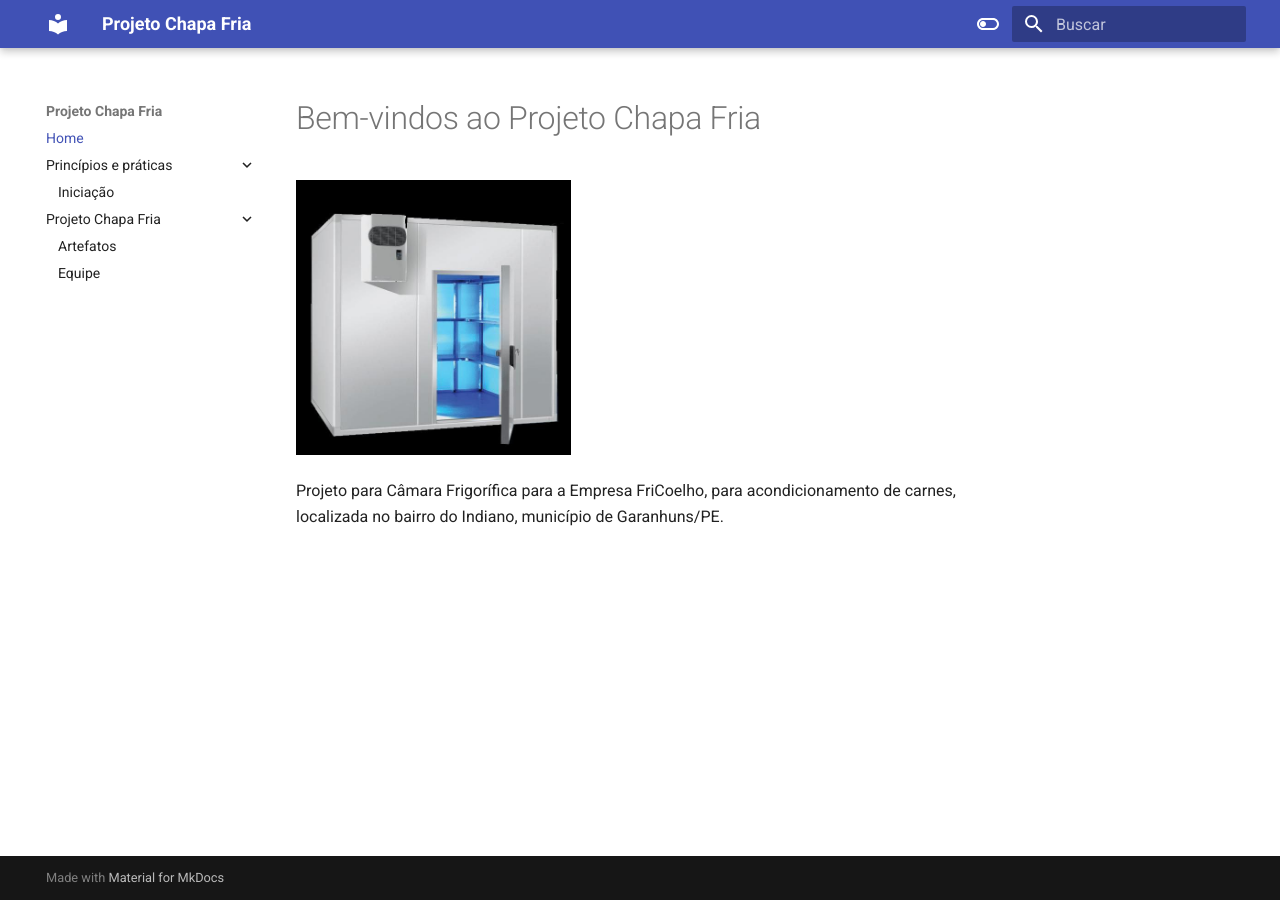
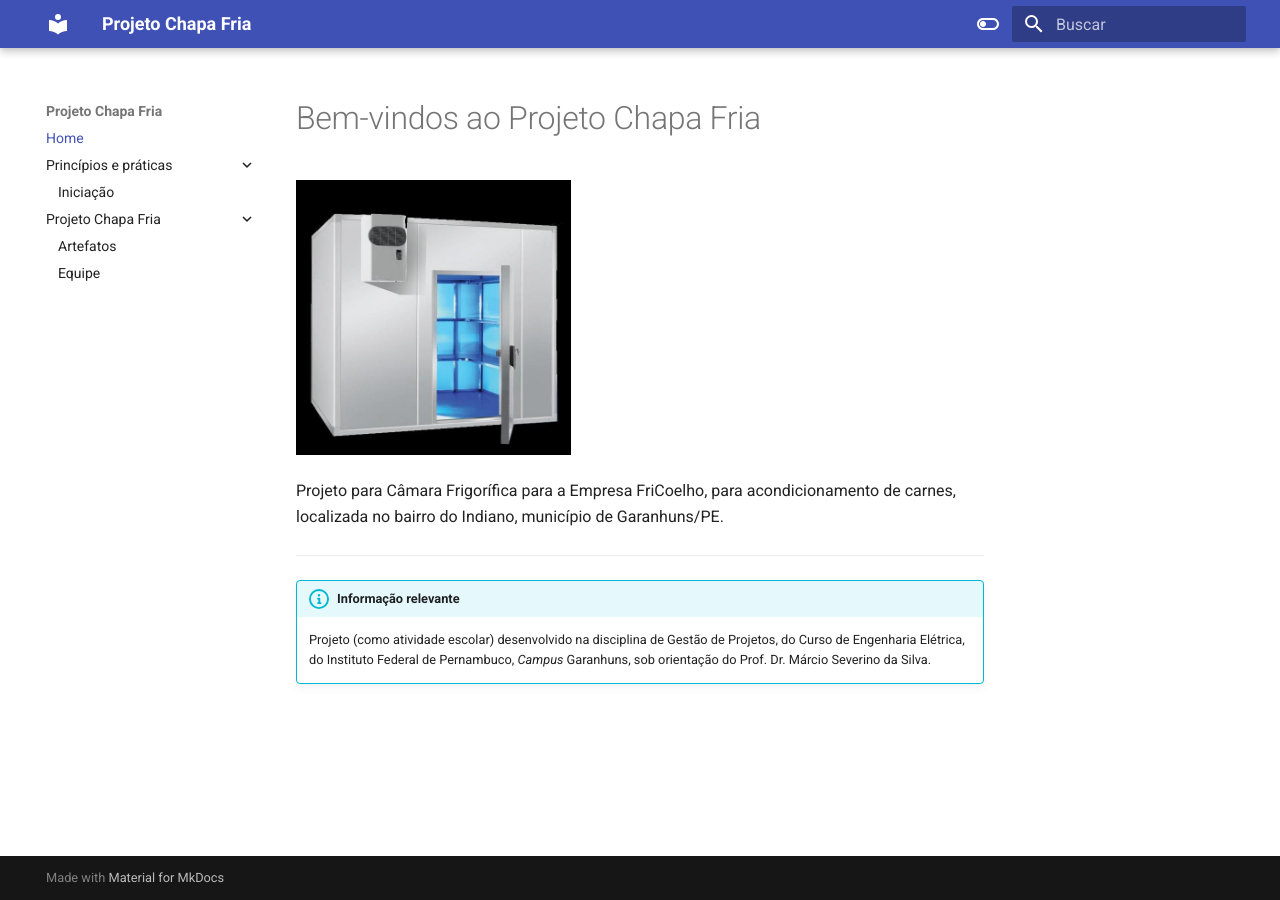
Before and after one commit to sftom/chapa-fria, an MkDocs documentation site: the page built from docs/index.md, in a window 1280 px wide. Built offline with MkDocs 1.6.1 and Material for MkDocs 9.7.7, drawn with Linux system fonts in a browser that asks for light colours.

Commit message:
info home add

```diff
--- a/docs/index.md
+++ b/docs/index.md
@@ -3,3 +3,7 @@
 ![Projeto Chapa Fria](./img/camara-fria.jpeg){width=40%}
 
 Projeto para Câmara Frigorífica para a Empresa FriCoelho, para acondicionamento de carnes, localizada no bairro do Indiano, município de Garanhuns/PE.
+
+---
+!!! info "Informação relevante"
+    Projeto (como atividade escolar) desenvolvido na disciplina de Gestão de Projetos, do Curso de Engenharia Elétrica, do Instituto Federal de Pernambuco, _Campus_ Garanhuns, sob orientação do Prof. Dr. Márcio Severino da Silva.
```
